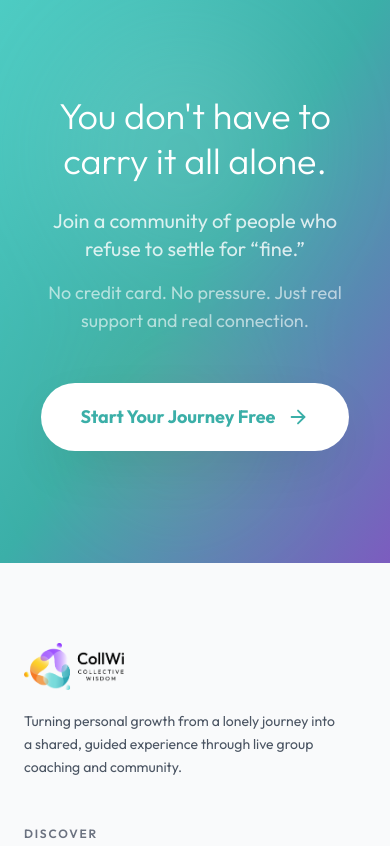
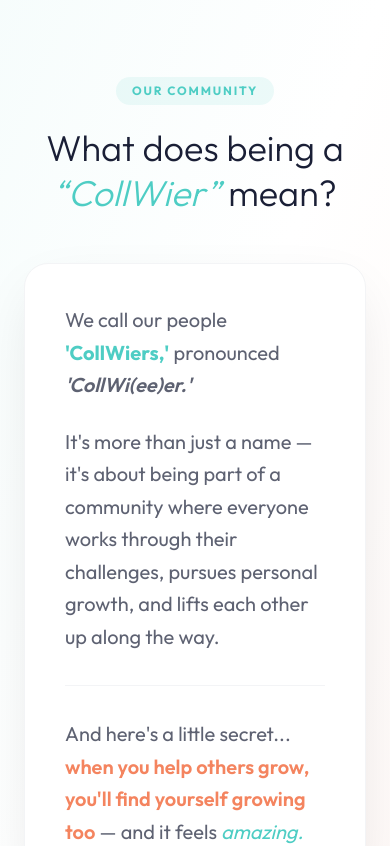
Before and after one commit to gaiaCollwi/collwi-landing, a Next.js app: page /about in a window 390 px wide. Shown: the part 6200-7046 px from the top of the page. Built offline with nearby package versions, Linux system fonts and the light colour scheme.

Commit message:
Add 'What is a CollWier?' section to About Us page

```diff
--- a/app/about/page.js
+++ b/app/about/page.js
@@ -252,6 +252,46 @@ export default function AboutPage() {
         </div>
       </section>
 
+      {/* ─── What is a CollWier? ─── */}
+      <section className="py-24 md:py-32 px-6 bg-gradient-to-br from-brand-teal/5 via-white to-brand-coral/5">
+        <div className="max-w-4xl mx-auto">
+          <FadeIn>
+            <div className="text-center mb-12">
+              <span className="inline-block px-4 py-1.5 bg-brand-teal/10 text-brand-teal text-xs font-bold tracking-[0.15em] uppercase rounded-full mb-5">
+                Our Community
+              </span>
+              <h2 className="text-4xl md:text-5xl font-sans font-light leading-tight mb-8">
+                What does being a{' '}
+                <em className="text-brand-teal italic">&ldquo;CollWier&rdquo;</em> mean?
+              </h2>
+            </div>
+          </FadeIn>
+
+          <ScaleIn delay={0.15}>
+            <div className="bg-white rounded-3xl p-10 md:p-14 shadow-soft-xl border border-gray-100">
+              <p className="text-xl md:text-2xl text-brand-navy/70 leading-relaxed mb-6">
+                We call our people <strong className="text-brand-teal">&apos;CollWiers,&apos;</strong> pronounced{' '}
+                <em className="font-semibold">&apos;CollWi(ee)er.&apos;</em>
+              </p>
+              <p className="text-xl md:text-2xl text-brand-navy/70 leading-relaxed mb-6">
+                It&apos;s more than just a name — it&apos;s about being part of a community where
+                everyone works through their challenges, pursues personal growth, and lifts each other up
+                along the way.
+              </p>
+              <div className="mt-8 pt-8 border-t border-gray-100">
+                <p className="text-xl md:text-2xl text-brand-navy/70 leading-relaxed">
+                  And here&apos;s a little secret...{' '}
+                  <span className="text-brand-coral font-semibold">
+                    when you help others grow, you&apos;ll find yourself growing too
+                  </span>{' '}
+                  — and it feels <em className="text-brand-teal italic">amazing.</em>
+                </p>
+              </div>
+            </div>
+          </ScaleIn>
+        </div>
+      </section>
+
       {/* ─── Join the Movement ─── */}
       <section className="relative py-28 md:py-36 px-6 overflow-hidden">
         <div className="absolute inset-0 bg-gradient-to-br from-brand-teal via-brand-teal-dark to-brand-purple" />
```
